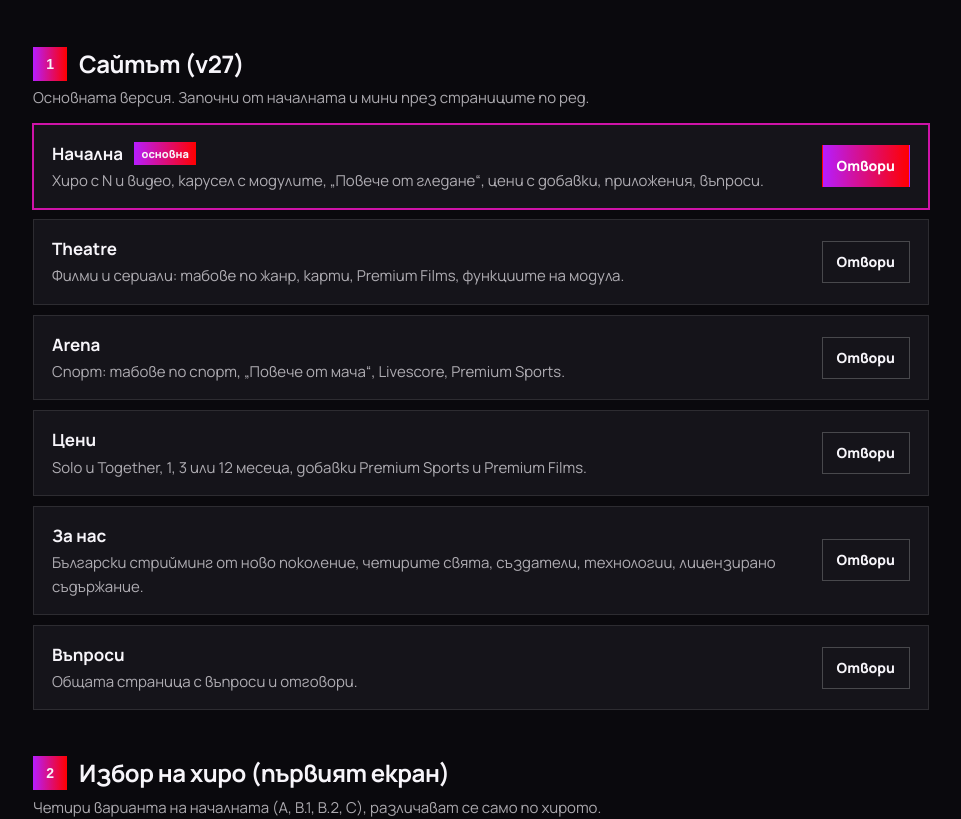
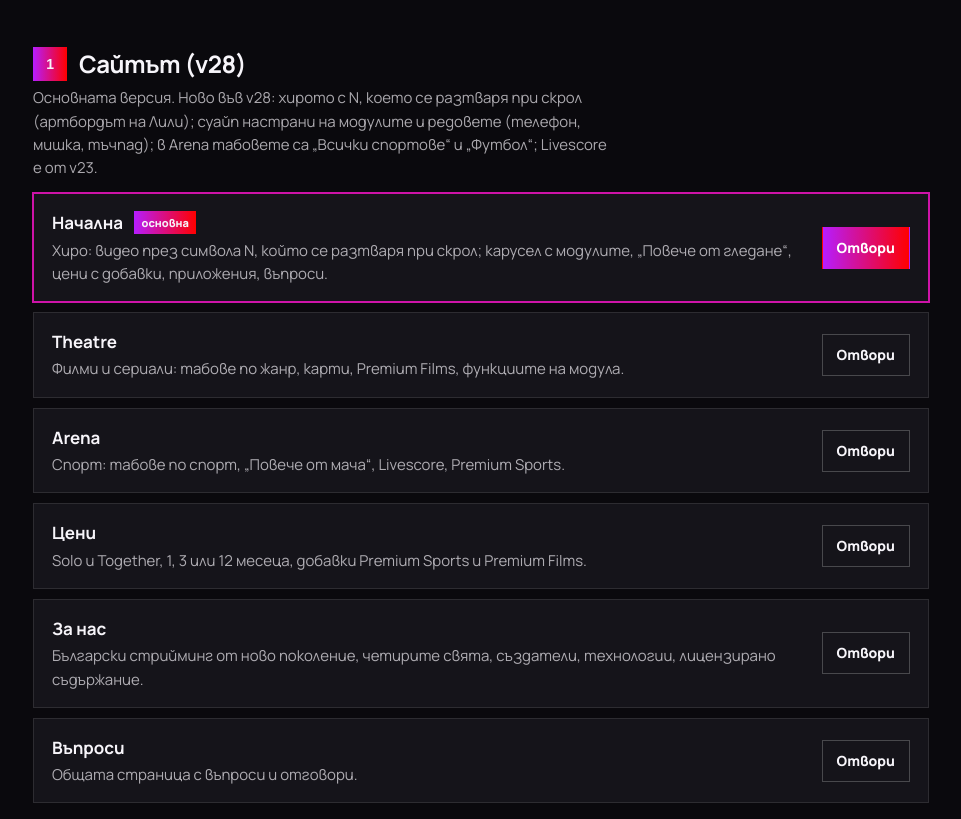
Before and after one commit to BukiZvqra/noisy-hub, a plain HTML site: page index.html in a window 1280 px wide. Shown: the part 167-986 px from the top of the page, without its empty margins (159-1120 px from the left). Drawn offline with Linux system fonts and the light colour scheme; a web font is replaced by a local one.

Commit message:
hub: v28

```diff
--- a/index.html
+++ b/index.html
@@ -36,17 +36,17 @@ footer{padding:48px 0 72px;color:var(--mute);font-size:14px;display:flex;flex-wr
 <p class="lead">Всичко на едно място, по реда на показване. Обновено 20.10.2026. </p></div></header>
 <main class="w">
 
-<section><h2><span class="n">1</span>Сайтът (v27)</h2><p class="sub">Основната версия. Започни от началната и мини през страниците по ред.</p>
-<div class="it main"><div><b>Начална <span class="tag">основна</span></b><p>Хиро с N и видео, карусел с модулите, „Повече от гледане“, цени с добавки, приложения, въпроси.</p></div><div class="go"><a class="pri" href="https://noisy-v27.vercel.app/" target="_blank" rel="noopener">Отвори</a></div></div>
-<div class="it"><div><b>Theatre</b><p>Филми и сериали: табове по жанр, карти, Premium Films, функциите на модула.</p></div><div class="go"><a href="https://noisy-v27.vercel.app/theatre.html" target="_blank" rel="noopener">Отвори</a></div></div>
-<div class="it"><div><b>Arena</b><p>Спорт: табове по спорт, „Повече от мача“, Livescore, Premium Sports.</p></div><div class="go"><a href="https://noisy-v27.vercel.app/arena.html" target="_blank" rel="noopener">Отвори</a></div></div>
-<div class="it"><div><b>Цени</b><p>Solo и Together, 1, 3 или 12 месеца, добавки Premium Sports и Premium Films.</p></div><div class="go"><a href="https://noisy-v27.vercel.app/ceni.html" target="_blank" rel="noopener">Отвори</a></div></div>
-<div class="it"><div><b>За нас</b><p>Български стрийминг от ново поколение, четирите свята, създатели, технологии, лицензирано съдържание.</p></div><div class="go"><a href="https://noisy-v27.vercel.app/about.html" target="_blank" rel="noopener">Отвори</a></div></div>
-<div class="it"><div><b>Въпроси</b><p>Общата страница с въпроси и отговори.</p></div><div class="go"><a href="https://noisy-v27.vercel.app/faq.html" target="_blank" rel="noopener">Отвори</a></div></div>
+<section><h2><span class="n">1</span>Сайтът (v28)</h2><p class="sub">Основната версия. Ново във v28: хирото с N, което се разтваря при скрол (артбордът на Лили); суайп настрани на модулите и редовете (телефон, мишка, тъчпад); в Arena табовете са „Всички спортове“ и „Футбол“; Livescore е от v23.</p>
+<div class="it main"><div><b>Начална <span class="tag">основна</span></b><p>Хиро: видео през символа N, който се разтваря при скрол; карусел с модулите, „Повече от гледане“, цени с добавки, приложения, въпроси.</p></div><div class="go"><a class="pri" href="https://bukizvqra.github.io/noisy-v28/" target="_blank" rel="noopener">Отвори</a></div></div>
+<div class="it"><div><b>Theatre</b><p>Филми и сериали: табове по жанр, карти, Premium Films, функциите на модула.</p></div><div class="go"><a href="https://bukizvqra.github.io/noisy-v28/theatre.html" target="_blank" rel="noopener">Отвори</a></div></div>
+<div class="it"><div><b>Arena</b><p>Спорт: табове по спорт, „Повече от мача“, Livescore, Premium Sports.</p></div><div class="go"><a href="https://bukizvqra.github.io/noisy-v28/arena.html" target="_blank" rel="noopener">Отвори</a></div></div>
+<div class="it"><div><b>Цени</b><p>Solo и Together, 1, 3 или 12 месеца, добавки Premium Sports и Premium Films.</p></div><div class="go"><a href="https://bukizvqra.github.io/noisy-v28/ceni.html" target="_blank" rel="noopener">Отвори</a></div></div>
+<div class="it"><div><b>За нас</b><p>Български стрийминг от ново поколение, четирите свята, създатели, технологии, лицензирано съдържание.</p></div><div class="go"><a href="https://bukizvqra.github.io/noisy-v28/about.html" target="_blank" rel="noopener">Отвори</a></div></div>
+<div class="it"><div><b>Въпроси</b><p>Общата страница с въпроси и отговори.</p></div><div class="go"><a href="https://bukizvqra.github.io/noisy-v28/faq.html" target="_blank" rel="noopener">Отвори</a></div></div>
 </section>
 
 <section><h2><span class="n">2</span>Избор на хиро (първият екран)</h2><p class="sub">Четири варианта на началната (A, B.1, B.2, C), различават се само по хирото. Всичко отдолу е същото като във v27. Хирото на v27 е версия A.</p>
-<div class="it opt"><img class="th" src="assets/opt-a.jpg?v=4" alt="" width="320" height="200" loading="lazy"><div><b>A: N със градиенти <span class="tag">последна версия</span></b><p>Видеото е в буквата N, която расте при скрол. Странични градиенти. Това е самият v27.</p></div><div class="go"><a class="pri" href="https://noisy-v27.vercel.app/" target="_blank" rel="noopener">Отвори A</a></div></div>
+<div class="it opt"><img class="th" src="assets/opt-a.jpg?v=4" alt="" width="320" height="200" loading="lazy"><div><b>A: N със градиенти <span class="tag">последна версия</span></b><p>Видеото е в буквата N, която расте при скрол. Странични градиенти. Това е хирото на v27.</p></div><div class="go"><a class="pri" href="https://noisy-v27.vercel.app/" target="_blank" rel="noopener">Отвори A</a></div></div>
 <div class="it opt"><img class="th" src="assets/opt-b1.jpg?v=4" alt="" width="320" height="200" loading="lazy"><div><b>B.1: „Гледай“ + видеа (Netflix Ads)</b><p>Видеа се движат настрани зад „Гледай“ + въртяща се дума, като Netflix Ads. Задържиш мишката: спират и видеото расте. Натиснеш: останалите спират, то върви със звук.</p></div><div class="go"><a class="pri" href="https://bukizvqra.github.io/noisy-home-b/" target="_blank" rel="noopener">Отвори B.1</a></div></div>
 <div class="it opt"><img class="th" src="assets/opt-b2.jpg?v=4" alt="" width="320" height="200" loading="lazy"><div><b>B.2: „Всичко за гледане“ + видеа</b><p>Статично заглавие „Всичко за гледане / На едно място“ и видеата като Netflix Ads.</p></div><div class="go"><a class="pri" href="https://bukizvqra.github.io/noisy-home-b/b2.html" target="_blank" rel="noopener">Отвори B.2</a></div></div>
 <div class="it opt"><img class="th" src="assets/opt-c.jpg?v=4" alt="" width="320" height="200" loading="lazy"><div><b>C: „Ветрило“</b><p>Ветрило от 5 карти (вкл. спорт и новини) на бордо фон, картите плътно една до друга и се люлеят настрани, голям плосък N.</p></div><div class="go"><a class="pri" href="https://bukizvqra.github.io/noisy-home-c/" target="_blank" rel="noopener">Отвори C</a></div></div>
@@ -66,6 +66,7 @@ footer{padding:48px 0 72px;color:var(--mute);font-size:14px;display:flex;flex-wr
 <div class="it"><div><b>Отделна страница на видеото</b><p>Видеото на цял екран и списък с функциите.</p></div><div class="go"><a class="pri" href="https://noisy-v27.vercel.app/video.html" target="_blank" rel="noopener">Отвори</a></div></div>
 </section>
 <section><h2><span class="n">5</span>Още</h2>
+<div class="it"><div><b>v27 (предишната версия)</b><p>Сайтът преди промените от v28.</p></div><div class="go"><a href="https://noisy-v27.vercel.app/" target="_blank" rel="noopener">Отвори v27</a></div></div>
 <div class="it"><div><b>Пълният хъб</b><p>Всички опити по секции и всички стари версии „За нас“. Нищо не е изтрито.</p></div><div class="go"><a href="vsichko.html" target="_blank" rel="noopener">Отвори</a><a href="arhiv.html" target="_blank" rel="noopener">Архив</a></div></div>
 <details><summary>Какво трябва да се знае</summary><div class="in"><ul>
 <li>v27 е основната версия. Живата v26 е по-стара: добавките и Arena там не са както във v27.</li>
```
